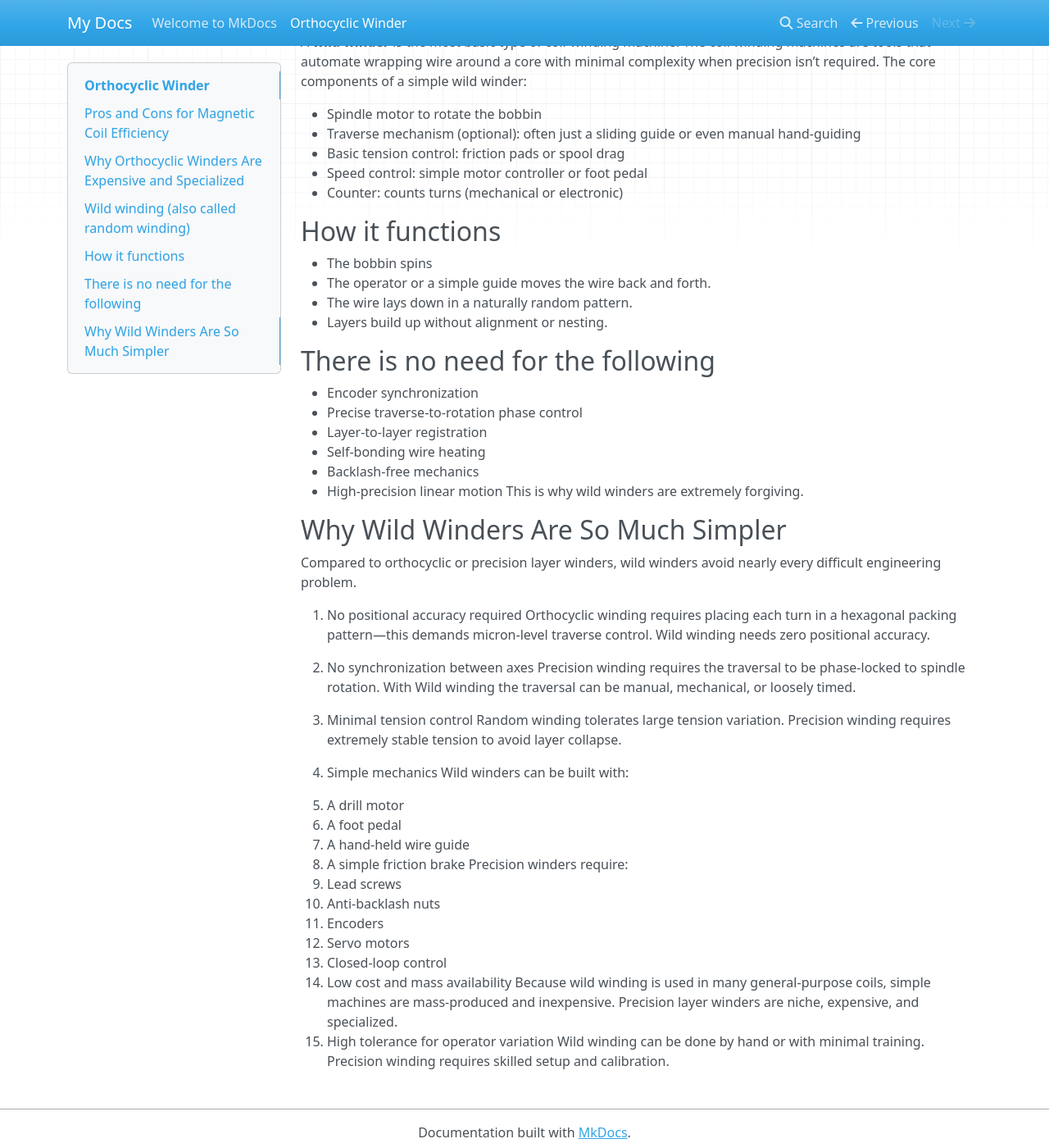
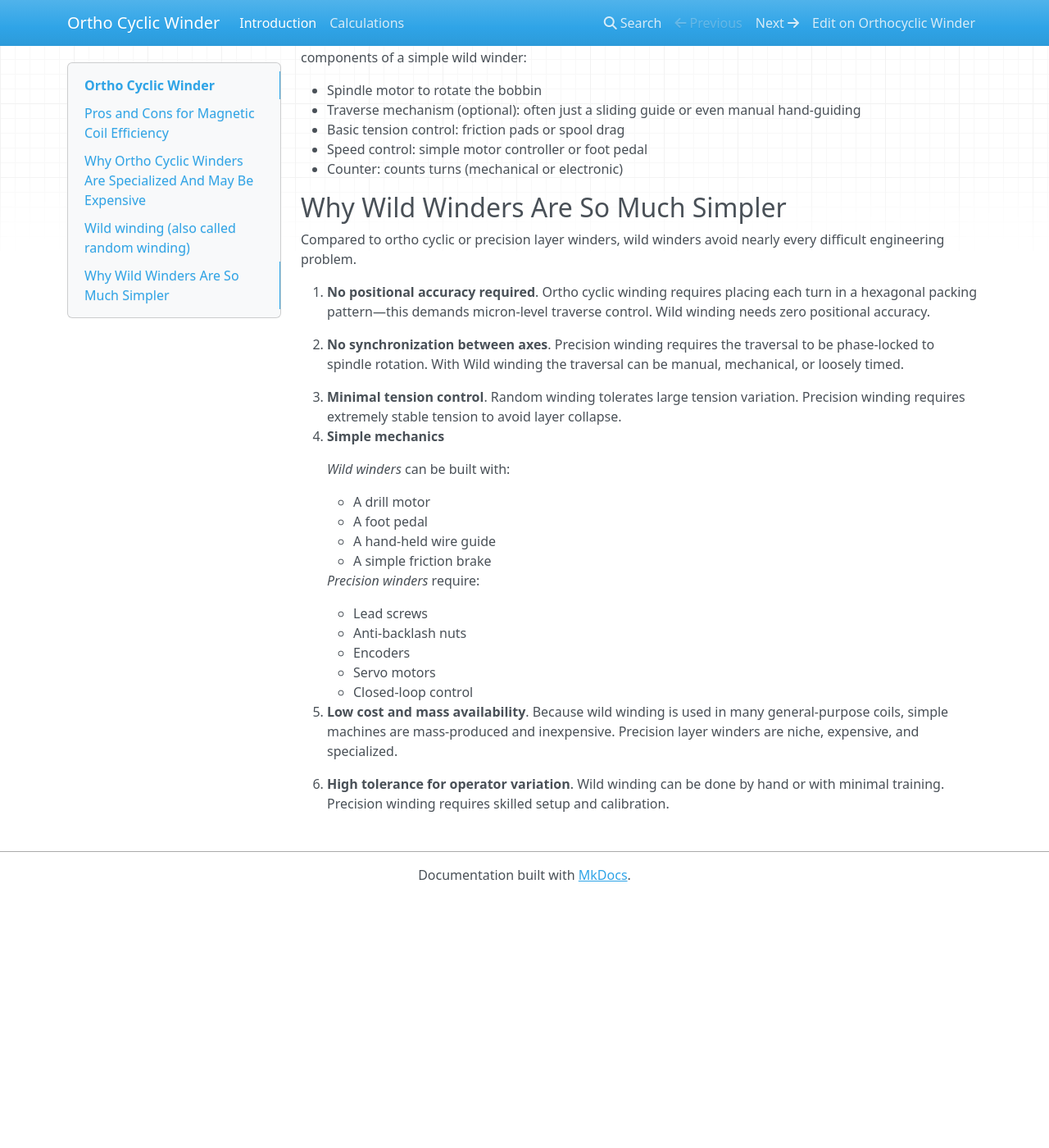
Before and after one commit to gobbyo/orthocyclic_winder, an MkDocs documentation site: the page built from docs/intro.md, in a window 1280 px wide and 1400 px high, scrolled down 2547 px. Shown: the whole window at 82% size. Built offline with MkDocs 1.6.1, drawn with Linux system fonts in a browser that asks for light colours; nearby versions of some CDN libraries; after the commit the page ends 3642 px from its top, so only the background shows below that; some of the changed text lies outside the part shown.

Commit message:
Initial document navigation, moved variables in test to json file

```diff
--- /dev/null
+++ b/docs/calculations.md
@@ -0,0 +1,56 @@
+# Definitions, Assumptions, and Calculations
+
+The purpose of this document is to preserve the assumptions and calculations made for this ortho-cyclic winder.
+
+## Assumptions
+
+It is designed for the following enamel coated magnetic wire:
+
+**AWG** = American Gauge Wire
+
+**Bare Cu** = bare copper wire
+
+**Nominal OD** = the outer diameter of the wire, including the enamel. Note the outer diameter may vary slightly and is an approximated measurement.
+
+| AWG | Bare Cu (mm) | Nominal OD (mm) |
+|-----|--------------|------------------|
+| 20  | 0.812        | 0.82             |
+| 21  | 0.723        | 0.73             |
+| 22  | 0.644        | 0.65             |
+| 23  | 0.573        | 0.58             |
+| 24  | 0.511        | 0.52             |
+| 25  | 0.455        | 0.46             |
+| 26  | 0.405        | 0.41             |
+| 27  | 0.361        | 0.37             |
+| 28  | 0.321        | 0.33             |
+| 29  | 0.286        | 0.30             |
+| 30  | 0.255        | 0.27             |
+| 31  | 0.227        | 0.24             |
+| 32  | 0.202        | 0.22             |
+| 33  | 0.180        | 0.20             |
+| 34  | 0.160        | 0.18             |
+| 35  | 0.143        | 0.16             |
+| 36  | 0.127        | 0.14             |
+
+## Definitions
+
+### Spool
+
+- Flange diameter
+- Barrel diameter
+- Arbor hole diameter
+- Driver hole diameter
+- Overall width
+- Traverse length
+
+### Hourglass-shaped bobbin
+
+Provides a restoring lateral component that nudges the wire back toward the center when it drifts. The bobbin actively helps to center and track the wire with less dependence on perfect traverse synchronization.
+
+### Supply spool
+
+The spool that supplies the wire, or the spool of wire that is unwound from.
+
+### Take-up spool
+
+The spool that is being wound, or the spool the wire is wound into.
--- a/docs/intro.md
+++ b/docs/intro.md
@@ -1,6 +1,6 @@
-# Orthocyclic Winder
+# Ortho Cyclic Winder
 
-An **orthocyclic** winder is a coil‑winding machine designed to place each turn of magnet wire in a hexagonally packed pattern, where each layer nests into the “valleys” of the layer below. This produces the highest possible copper fill factor for round wire. In cross‑section, the turns form a honeycomb pattern, which is the densest packing achievable for circles in 2D. Orthocyclic winding requires:
+An **ortho cyclic** winder is a coil‑winding machine designed to place each turn of magnet wire in a hexagonally packed pattern, where each layer nests into the “valleys” of the layer below. This produces the highest possible copper fill factor for round wire. In cross‑section, the turns form a honeycomb pattern, which is the densest packing achievable for circles in 2D. Ortho cyclic winding requires:
 
 - Precise traverse synchronization with spindle rotation
 - Constant wire tension
@@ -12,73 +12,73 @@ This is far more demanding than simple helical or wild winding.
 
 Pros:
 
- - Maximum magnetic efficiency per unit volume
- - Lower resistance due to more copper and shorter wire length
- - Better thermal performance
- - Highly repeatable geometry
- - Reduced vibration and micro‑movement (important for high‑frequency coils)
+- Maximum magnetic efficiency per unit volume
+- Lower resistance due to more copper and shorter wire length
+- Better thermal performance
+- Highly repeatable geometry
+- Reduced vibration and micro‑movement (important for high‑frequency coils)
 
 Cons:
 
- - Extremely sensitive to tension and alignment
- - If the first layer is off, every layer after is compromised.
- - Requires precise traverse control
- - You must synchronize wire guide motion to spindle rotation within fractions of a turn.
- - Not tolerant of wire defects or diameter variation
- - Slow to set up
- - Each coil requires careful calibration.
- - Not ideal for very thick wire
- - Hexagonal packing breaks down as wire stiffness increases.
+- Extremely sensitive to tension and alignment
+- If the first layer is off, every layer after is compromised.
+- Requires precise traverse control
+- You must synchronize wire guide motion to spindle rotation within fractions of a turn.
+- Not tolerant of wire defects or diameter variation
+- Slow to set up
+- Each coil requires careful calibration.
+- Not ideal for very thick wire
+- Hexagonal packing breaks down as wire stiffness increases.
 
-## Why Orthocyclic Winders Are Expensive and Specialized
+## Why Ortho Cyclic Winders Are Specialized And May Be Expensive
 
-Orthocyclic winding is not just “better winding”—it’s a precision manufacturing process. The cost comes from the engineering required to maintain perfect geometry over hundreds or thousands of turns.
+Ortho Cyclic winding is not just “better winding”—it’s a precision manufacturing process. The cost comes from the engineering required to maintain perfect geometry over hundreds or thousands of turns.
 
-High‑precision mechanical systems:
+1. **High‑precision mechanical systems**
 
-- Traverse mechanisms must move with micron‑level repeatability.
-- Spindle rotation must be phase‑locked to traverse motion.
-- Backlash, vibration, and mechanical compliance must be near zero.
+      - Traverse mechanisms must move with micron‑level repeatability.
+      - Spindle rotation must be phase‑locked to traverse motion.
+      - Backlash, vibration, and mechanical compliance must be near zero.
 
-Advanced control electronics
+1. **Advanced control electronics**
 
- - Real‑time synchronization between spindle and traverse
- - Encoder feedback (often multi‑channel)
- - Closed‑loop tension control
+      - Real‑time synchronization between spindle and traversal of the guide
+      - Encoder feedback (often multi‑channel)
+      - Closed‑loop tension control
 
-Tensioning systems
+1. **Tensioning systems**
 
-- Orthocyclic winding requires constant, stable tension.
-- Industrial machines use servo‑controlled tensioners with load cells.
+      - Ortho cyclic winding requires constant, stable tension.
+      - Industrial machines use servo‑controlled tensioner with load cells.
 
-Low production volume
+1. **Low production volume**
 
-- Orthocyclic winders are niche equipment.
-- Low demand with high per‑unit cost.
+      - Ortho Cyclic winders are niche equipment.
+      - Low demand with high per‑unit cost.
 
-Skilled setup and operation
+1. **Skilled setup and operation**
 
-- Even with automation, operators must understand:
-- Wire behavior
-- Layer geometry
-- Tension tuning
-- Thermal bonding
-- This expertise adds to the cost of ownership.
+      - Even with automation, operators must understand:
+      - Wire behavior
+      - Layer geometry
+      - Tension tuning
+      - Thermal bonding
+      - This expertise adds to the cost of ownership.
 
-Why DIY Orthocyclic Winding Is Hard (but not impossible)
+### Why Do-It-Yourself (DIY) Ortho Cyclic Winding Is Hard (but not impossible)
 
 - Synchronizing traverse to spindle rotation
 - Maintaining consistent tension
 - Ensuring the first layer is perfect
-- Using an encoder (48‑slot) for phase alignment
-- Driving a lead screw (M8 × 1.25) for predictable linear motion
+- Using an encoder for phase alignment
+- Driving a lead screw (M8 × 1.25) for predictable linear motion for the wire guide
 
-This approach is essentially building a miniature orthocyclic winder. The difficulty lies in achieving:
+This approach is essentially building a miniature ortho cyclic winder. The difficulty lies in achieving:
 
 - Zero backlash in the nut/lead screw
 - Smooth, non‑jerky stepper motion
 - Perfectly timed layer transitions
-- Stable wire tension without industrial tensioners
+- Stable wire tension without an industrial tensioner
 
 ## Wild winding (also called random winding)
 
@@ -113,53 +113,40 @@ A **wild winder** is the most basic type of coil‑winding machine. The coil win
 - Speed control: simple motor controller or foot pedal
 - Counter: counts turns (mechanical or electronic)
 
-## How it functions
-
-- The bobbin spins
-- The operator or a simple guide moves the wire back and forth.
-- The wire lays down in a naturally random pattern.
-- Layers build up without alignment or nesting.
-
-## There is no need for the following
-
-- Encoder synchronization
-- Precise traverse‑to‑rotation phase control
-- Layer‑to‑layer registration
-- Self‑bonding wire heating
-- Backlash‑free mechanics
-- High‑precision linear motion
-This is why wild winders are extremely forgiving.
-
 ## Why Wild Winders Are So Much Simpler
 
-Compared to orthocyclic or precision layer winders, wild winders avoid nearly every difficult engineering problem.
+Compared to ortho cyclic or precision layer winders, wild winders avoid nearly every difficult engineering problem.
 
-1. No positional accuracy required
-Orthocyclic winding requires placing each turn in a hexagonal packing pattern—this demands micron‑level traverse control. Wild winding needs zero positional accuracy.
+1. **No positional accuracy required**.
+Ortho cyclic winding requires placing each turn in a hexagonal packing pattern—this demands micron‑level traverse control. Wild winding needs zero positional accuracy.
 
-1. No synchronization between axes
+1. **No synchronization between axes**.
 Precision winding requires the traversal to be phase‑locked to spindle rotation.
 With Wild winding the traversal can be manual, mechanical, or loosely timed.
-
-1. Minimal tension control
+1. **Minimal tension control**.
 Random winding tolerates large tension variation.
 Precision winding requires extremely stable tension to avoid layer collapse.
+1. **Simple mechanics**
 
-1. Simple mechanics
-Wild winders can be built with:
-- A drill motor
-- A foot pedal
-- A hand‑held wire guide
-- A simple friction brake
-Precision winders require:
-- Lead screws
-- Anti‑backlash nuts
-- Encoders
-- Servo motors
-- Closed‑loop control
-1. Low cost and mass availability
+    *Wild winders* can be built with:
+
+      - A drill motor
+      - A foot pedal
+      - A hand‑held wire guide
+      - A simple friction brake
+
+    *Precision winders* require:
+
+      - Lead screws
+      - Anti‑backlash nuts
+      - Encoders
+      - Servo motors
+      - Closed‑loop control
+
+1. **Low cost and mass availability**.
 Because wild winding is used in many general‑purpose coils, simple machines are mass‑produced and inexpensive.
 Precision layer winders are niche, expensive, and specialized.
-1. High tolerance for operator variation
+
+1. **High tolerance for operator variation**.
 Wild winding can be done by hand or with minimal training.
 Precision winding requires skilled setup and calibration.
--- a/mkdocs.yml
+++ b/mkdocs.yml
@@ -1 +1,10 @@
-site_name: My Docs
+site_name: Ortho Cyclic Winder
+site_author: gobbyo
+docs_dir: docs
+repo_name: Orthocyclic Winder
+repo_url: https://github.com/gobbyo/orthocyclic_winder
+theme:
+  name: mkdocs
+nav:
+  - Introduction: intro.md
+  - Calculations: calculations.md
```
Also changed, not shown: 1 other file.
